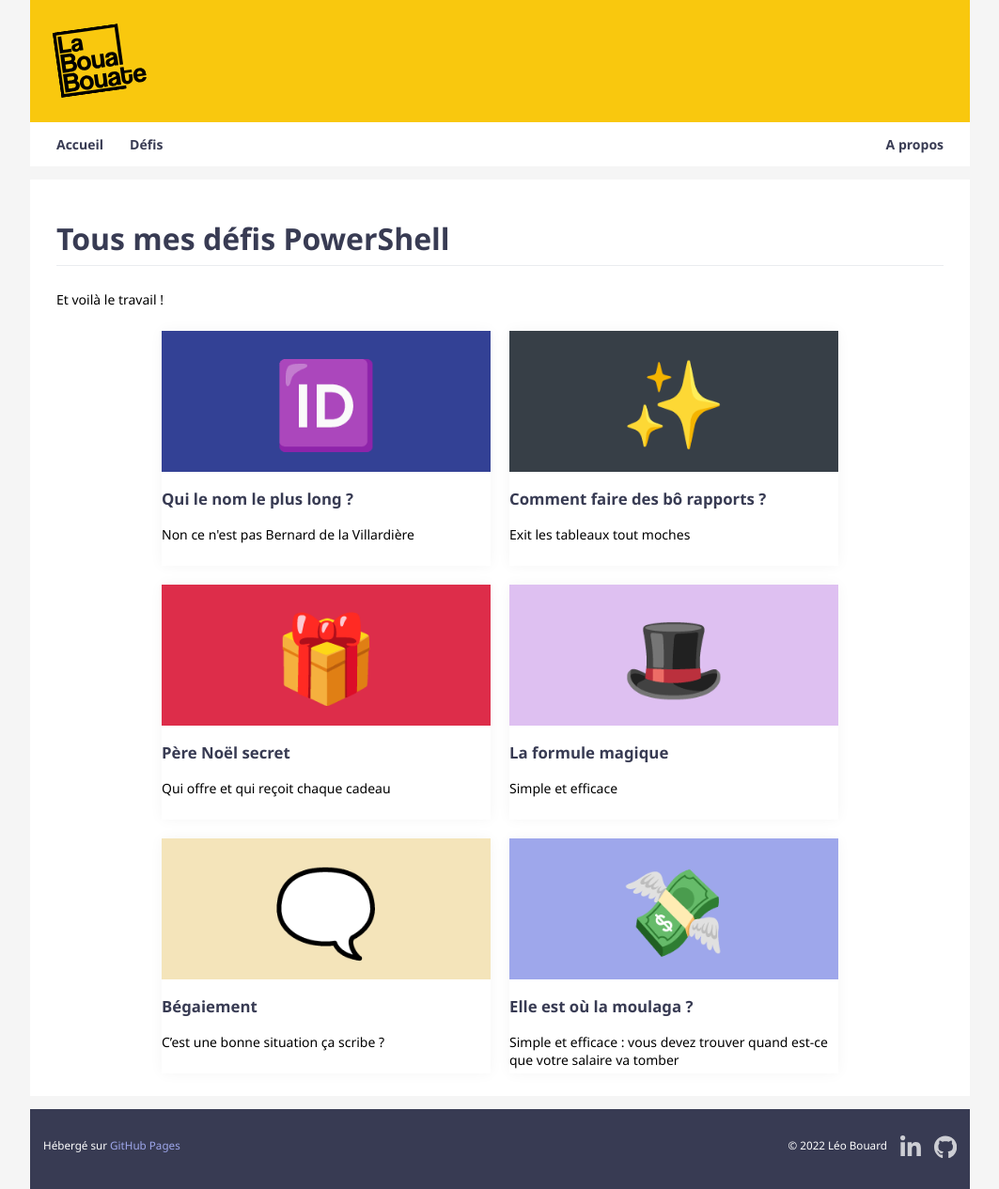
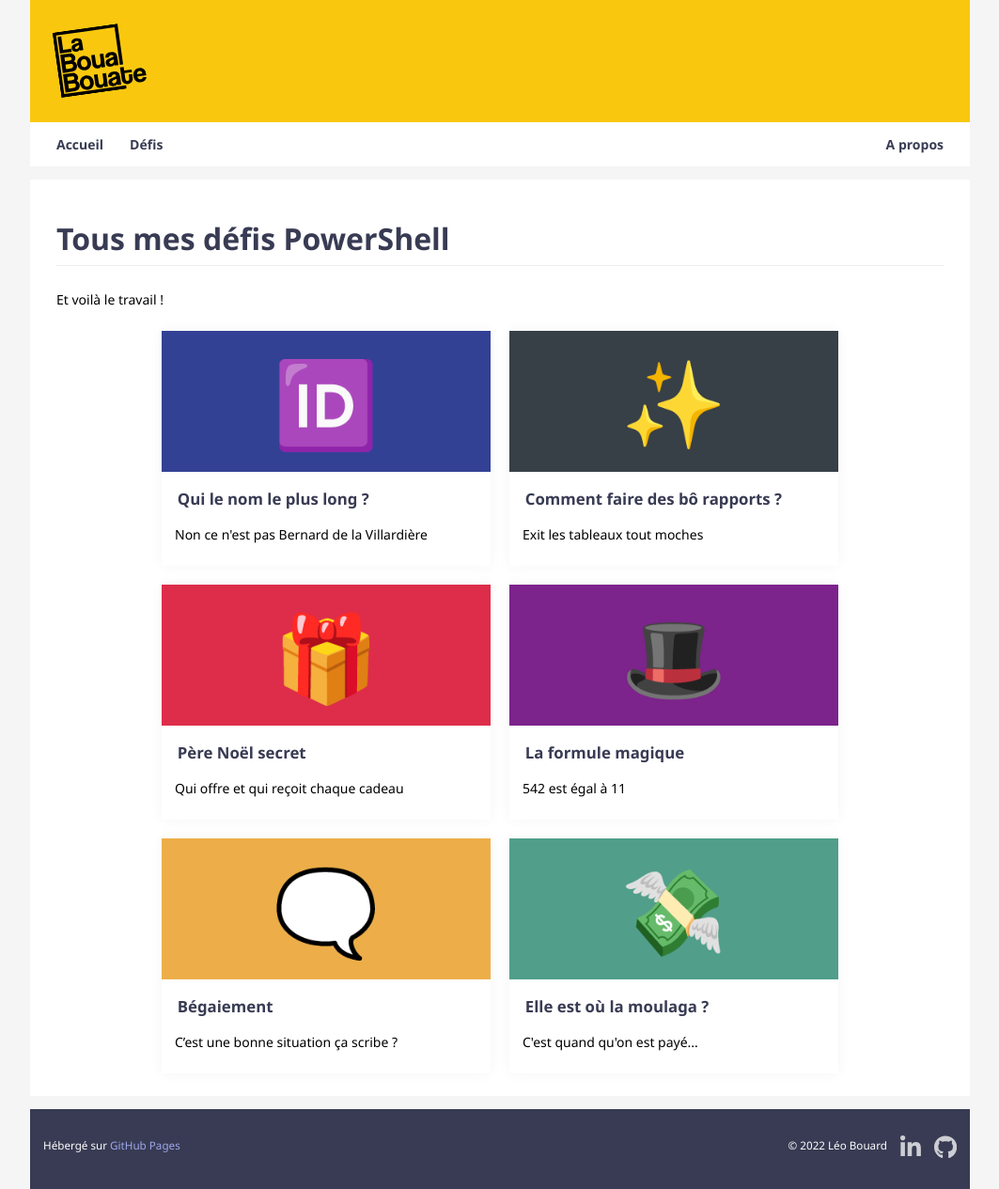
Before and after one commit to leobouard/leobouard.github.io, a Jekyll site: the page built from challenges.md, in a window 1280 px wide. Shown: the whole page at 94% size, without its empty margins (108-1171 px from the left). Built offline with Jekyll 4.4.1, drawn with Linux system fonts in a browser that asks for light colours; our own code applies the rules of GitHub Pages for plain Markdown files.

Commit message:
Update posts

```diff
--- a/_posts/2021-07-23-jour-de-paie.md
+++ b/_posts/2021-07-23-jour-de-paie.md
@@ -1,10 +1,10 @@
 ---
 layout: post
 title: "Elle est où la moulaga ?"
-description: "Simple et efficace : vous devez trouver quand est-ce que votre salaire va tomber"
+description: "C'est quand qu'on est payé..."
 tags: powershell challenges
 author: "Léo"
-thumbnailColor: "#9ea7eb"
+thumbnailColor: "#519E8A"
 icon: 💸
 ---
 
--- a/_posts/2021-11-02-la-formule-magique.md
+++ b/_posts/2021-11-02-la-formule-magique.md
@@ -1,9 +1,9 @@
 ---
 layout: post
 title: "La formule magique"
-description: "Simple et efficace"
+description: "542 est égal à 11"
 tags: powershell challenges
 author: "Léo"
-thumbnailColor: "#DEC0F1"
+thumbnailColor: "#7C238C"
 icon: 🎩
 ---
--- a/assets/css/style.scss
+++ b/assets/css/style.scss
@@ -155,10 +155,12 @@ section {
     .posts a p {
         font-weight: 400;
         color: #000;
+        padding-left: 1em;
     }
 
     .posts a h3 {
         color: #383b53;
+        padding-left: 1em;
     }
 
     .thumbnail {
```
Also changed, not shown: _posts/2021-09-28-begaiement.md (+1 -1 lines).
